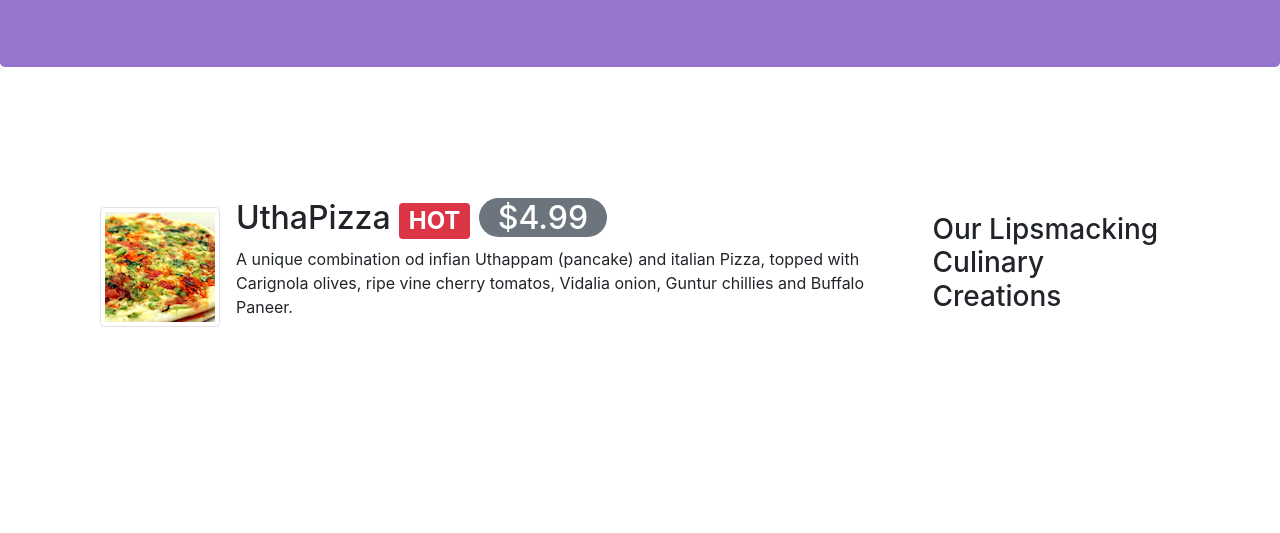
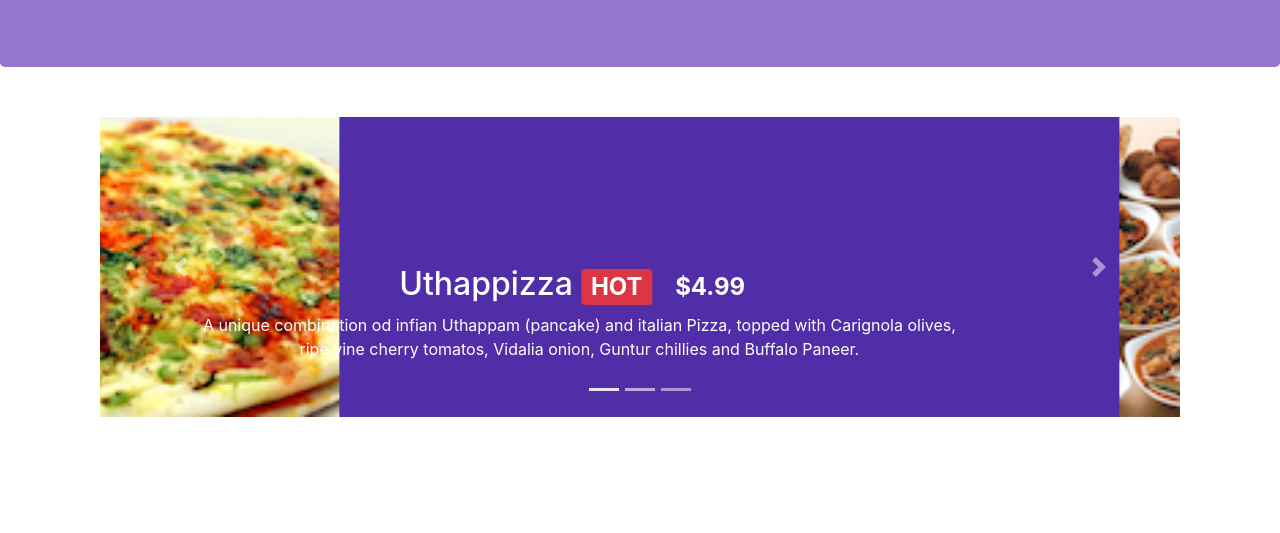
Before and after one commit to jnorbi99/Bootstrap, a website: page index.html in a window 1280 px wide. Shown: the part 267-800 px from the top of the page. Drawn offline with nearby package versions, Linux system fonts and the light colour scheme.

Commit message:
Carousel

```diff
--- a/css/style.css
+++ b/css/style.css
@@ -47,3 +47,18 @@ body {
     border-bottom: 1px solid #ddd;
     padding: 10px 10px 10px 10px;
 }
+
+.carousel {
+    background: #512DA8;
+}
+
+.carousel-item {
+    height: 300px;
+}
+
+.carousel-item img {
+    position: absolute;
+    top: 0;
+    left: 0;
+    min-height: 300px;
+}
--- a/index.html
+++ b/index.html
@@ -97,6 +97,48 @@
     </header>
 
     <div class="container">
+        <div class="row row-content">
+            <div class="col">
+                <div id="mycarousel" class="carousel slide" data-ride="carousel">
+                    <div class="carousel-inner" role="listbox">
+                        <div class="carousel-item active">
+                            <img class="d-block img-fluid"
+                                src="img/uthappizza.png" alt="Uthappizza">
+                            <div class="carousel-caption d-none d-md-block">
+                                <h2>Uthappizza <span class="badge badge-danger">HOT</span> <span class="badge badge-pill badge-default">$4.99</span></h2>
+                                <p class="d-none d-sm-block">A unique combination od infian Uthappam (pancake) and italian Pizza, topped with Carignola olives, ripe vine cherry tomatos, Vidalia onion, Guntur chillies and Buffalo Paneer.</p>
+                            </div>
+                        </div>
+                        <div class="carousel-item">
+                            <img class="d-block img-fluid" src="img/buffet.png" alt="buffet">
+                            <div class="carousel-caption d-none d-md-block">
+                                <h2 class="mt-0">Weekend Grand Buffet <span class="badge badge-danger">NEW</span></h2>
+                                <p>Featuring mouthwatering combinations with a choice of five different salads, six enticing appetizers, six main entrees and five choicest desserts. Free flowing bubbly and soft drinks. All for just $19.99 per person </p>
+                           </div>
+                        </div>
+                        <div class="carousel-item">
+                            <img class="d-block img-fluid" src="img/alberto.png" alt="alberto">
+                            <div class="carousel-caption d-none d-md-block">
+                                <h4>Executive Chef</h4>
+                                <p>Award winning three-star Michelin chef with wide International experience having worked closely with whos-who in the culinary world, he specializes in creating mouthwatering Indo-Italian fusion experiences. </p>
+                            </div>
+                        </div>
+                    </div>
+                    <ol class="carousel-indicators">
+                        <li data-target="#mycarousel" data-slide-to="0" class="active"></li>
+                        <li data-target="#mycarousel" data-slide-to="1"></li>
+                        <li data-target="#mycarousel" data-slide-to="2"></li>
+                    </ol>
+                    <a class="carousel-control-prev" href="#mycarousel" role="button" data-slide="prev">
+                        <span class="carousel-control-prev-icon"></span>
+                    </a>
+                    <a class="carousel-control-next" href="#mycarousel" role="button" data-slide="next">
+                        <span class="carousel-control-next-icon"></span>
+                    </a>
+                </div>
+            </div>
+        </div>
+
         <div class="row row-content align-items-center">
             <div class="col-12 col-sm-4 order-sm-last col-md-3">
                <h3>Our Lipsmacking Culinary Creations</h3>
```
